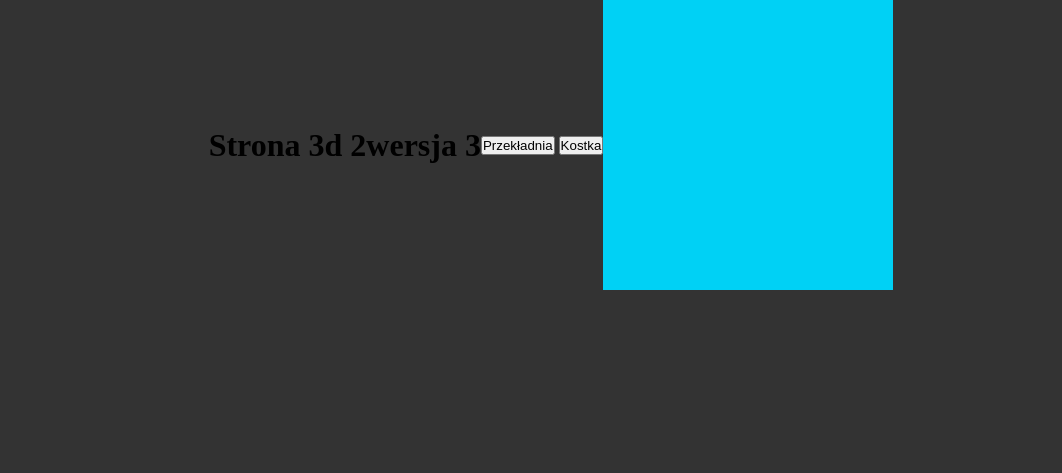
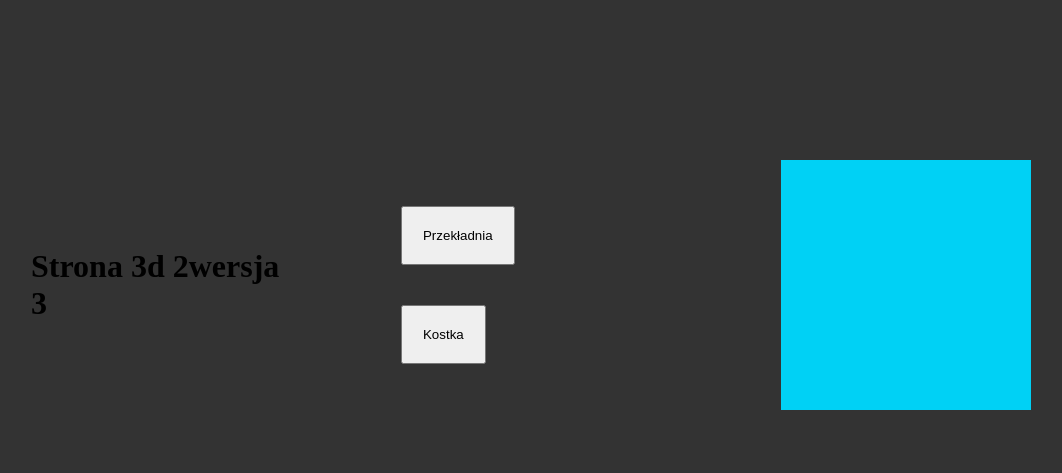
Before and after one commit to PabloPiccolo/three3d3, a plain HTML site: page index.html in a window 1280 px wide. Shown: the whole page, without its empty margins (89-1151 px from the left). Drawn offline with nearby package versions, Linux system fonts and the light colour scheme; animation ran at ten frames a second.

Commit message:
add css file css

```diff
--- a/style.css
+++ b/style.css
@@ -1,6 +1,6 @@
 *{
-    margin: 0;
-    padding: 0;
+    margin: 20px;
+    padding: 20px;
     box-sizing: border-box;
 }
 
```
